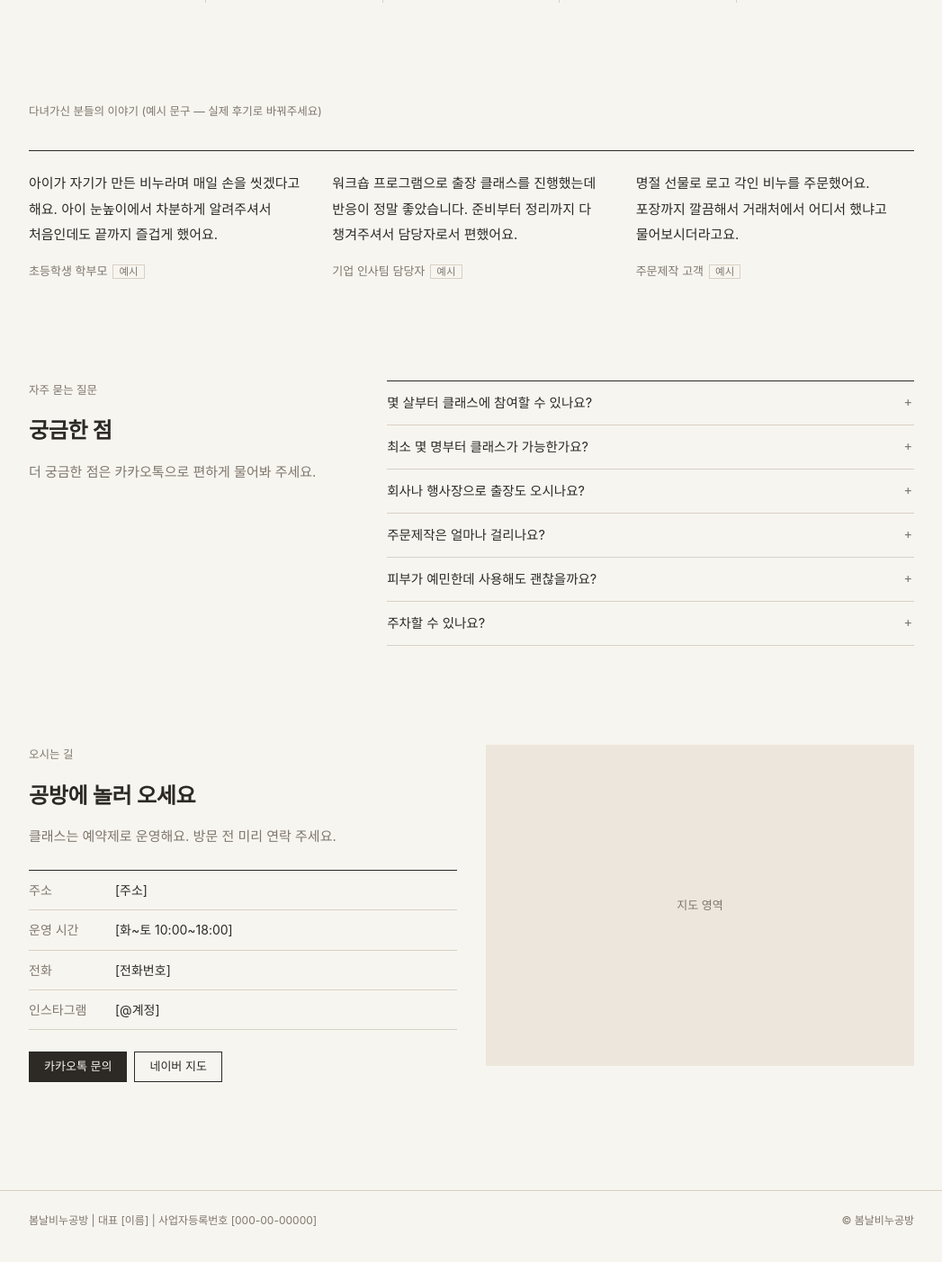
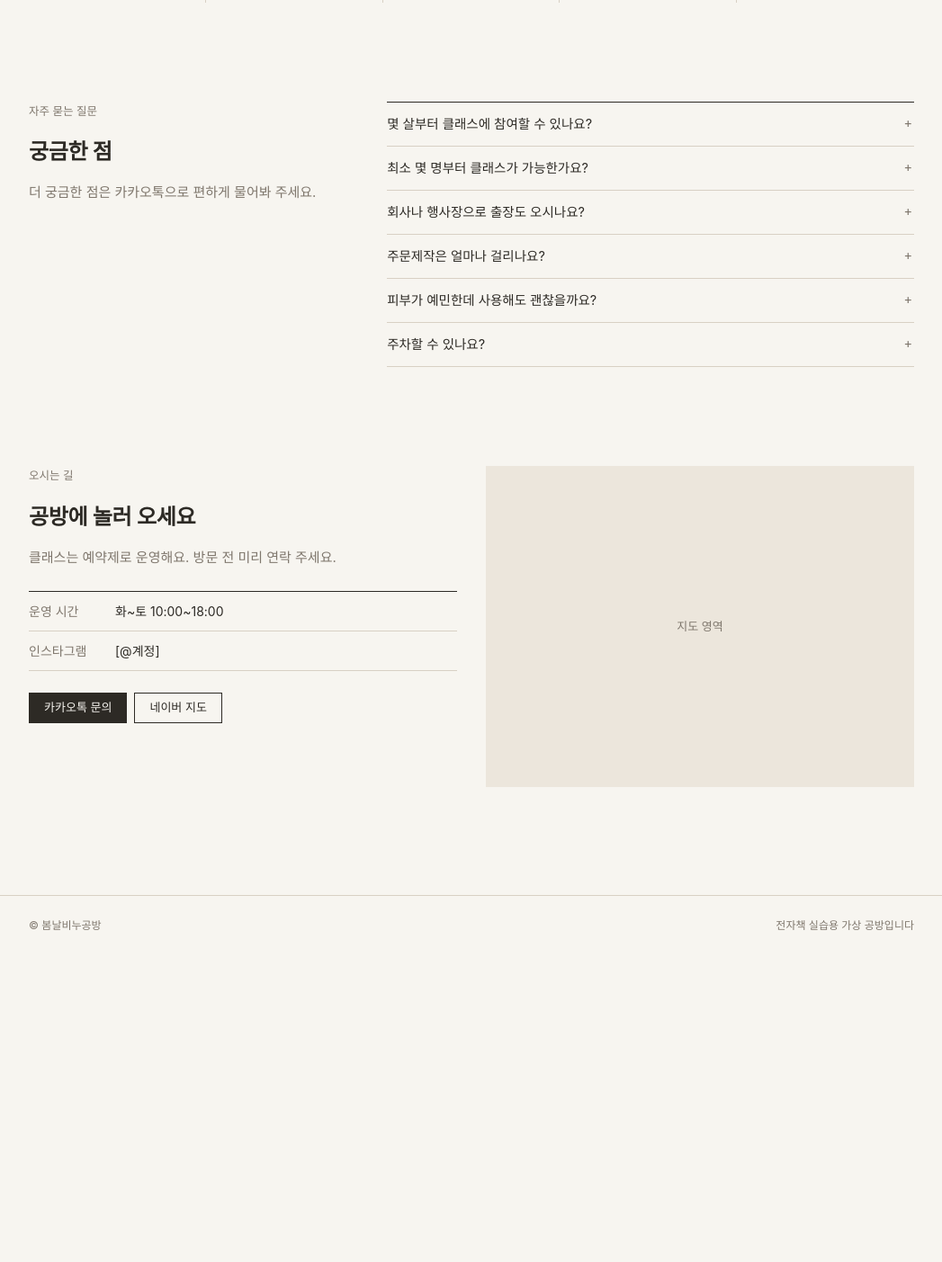
Before and after one commit to bomnal-lab/bomnal-lab.github.io, a plain HTML site: page index.html in a window 1280 px wide. Shown: the part 3575-4978 px from the top of the page at 90% size, without its empty margins (116-1163 px from the left). After the commit the page ends 4655 px from the top, so only its background shows below. Drawn offline with Linux system fonts and the light colour scheme; a web font is replaced by a local one.

Commit message:
Add files via upload

```diff
--- a/index.html
+++ b/index.html
@@ -10,7 +10,8 @@
 <meta property="og:image" content="images/hero.jpg">
 <!--
   ▣ 수정 안내 (GitHub 웹 화면에서 파일만 올리면 됩니다)
-  - 글자: 이 파일에서 [대괄호] 와 KAKAO_URL 을 찾아 실제 정보로 바꿔주세요. (GitHub에서 연필 아이콘으로 수정)
+  - 아직 채울 곳: KAKAO_URL(카카오톡 채널 링크), [인스타그램 링크]·[@계정], [네이버 지도 링크]
+    이 파일에서 찾아 실제 값으로 바꿔주세요. (GitHub에서 연필 아이콘으로 수정)
   - 사진: 아래 이름 그대로 올리면 자동으로 바뀝니다. 같은 이름으로 다시 올리면 교체돼요.
       images/hero.jpg          첫 화면 사진
       images/class-1.jpg       어린이 클래스 사진
@@ -104,12 +105,6 @@
   .steps b{display:block;font-weight:600;margin-bottom:4px}
   .steps span{font-size:13px;color:var(--mute);line-height:1.65;display:block}
 
-  /* ---------- 후기 ---------- */
-  .quotes{display:grid;grid-template-columns:repeat(3,1fr);gap:28px;margin-top:32px;border-top:1px solid var(--ink);padding-top:22px}
-  .quotes p{line-height:1.9;margin-bottom:14px}
-  .quotes footer{font-size:13px;color:var(--mute)}
-  .quotes em{font-style:normal;border:1px solid var(--line);padding:0 6px;margin-left:6px;font-size:11.5px}
-
   /* ---------- FAQ ---------- */
   .faq{display:grid;grid-template-columns:1fr 1.6fr;gap:32px}
   .faq .qs{border-top:1px solid var(--ink)}
@@ -142,7 +137,7 @@
     .hero .pic{height:66vh}
     .hero .intro{padding:36px 28px 0}
     section{padding-top:84px}
-    .classes,.quotes{grid-template-columns:1fr;gap:40px}
+    .classes{grid-template-columns:1fr;gap:40px}
     .faq,.visit{grid-template-columns:1fr}
     .grid{grid-template-columns:repeat(2,1fr)}
     .grid figure:nth-child(1){grid-column:span 2;grid-row:auto;aspect-ratio:16/11}
@@ -272,29 +267,17 @@
     </div>
   </section>
 
-  <!-- 후기 -->
-  <section>
-    <div class="wrap">
-      <span class="label">다녀가신 분들의 이야기 (예시 문구 — 실제 후기로 바꿔주세요)</span>
-      <div class="quotes">
-        <blockquote><p>아이가 자기가 만든 비누라며 매일 손을 씻겠다고 해요. 아이 눈높이에서 차분하게 알려주셔서 처음인데도 끝까지 즐겁게 했어요.</p><footer>초등학생 학부모<em>예시</em></footer></blockquote>
-        <blockquote><p>워크숍 프로그램으로 출장 클래스를 진행했는데 반응이 정말 좋았습니다. 준비부터 정리까지 다 챙겨주셔서 담당자로서 편했어요.</p><footer>기업 인사팀 담당자<em>예시</em></footer></blockquote>
-        <blockquote><p>명절 선물로 로고 각인 비누를 주문했어요. 포장까지 깔끔해서 거래처에서 어디서 했냐고 물어보시더라고요.</p><footer>주문제작 고객<em>예시</em></footer></blockquote>
-      </div>
-    </div>
-  </section>
-
   <!-- FAQ -->
   <section id="faq">
     <div class="wrap faq">
       <div><span class="label">자주 묻는 질문</span><h2>궁금한 점</h2><p class="lead">더 궁금한 점은 카카오톡으로 편하게 물어봐 주세요.</p></div>
       <div class="qs">
-        <details><summary>몇 살부터 클래스에 참여할 수 있나요?</summary><p>[6]세부터 참여할 수 있어요. 미취학 아동은 보호자가 함께 참여해 주시면 좋아요.</p></details>
-        <details><summary>최소 몇 명부터 클래스가 가능한가요?</summary><p>어린이 클래스는 1명부터, 기업 체험 클래스는 [10]명 이상부터 진행해요. 인원이 적을 때는 상담으로 맞춰 드려요.</p></details>
+        <details><summary>몇 살부터 클래스에 참여할 수 있나요?</summary><p>6세부터 참여할 수 있어요. 미취학 아동은 보호자가 함께 참여해 주시면 좋아요.</p></details>
+        <details><summary>최소 몇 명부터 클래스가 가능한가요?</summary><p>어린이 클래스는 1명부터, 기업 체험 클래스는 10명 이상부터 진행해요. 인원이 적을 때는 상담으로 맞춰 드려요.</p></details>
         <details><summary>회사나 행사장으로 출장도 오시나요?</summary><p>네, 출장 클래스를 진행합니다. 지역과 인원에 따라 출장비가 추가될 수 있으니 문의 시 장소를 함께 알려주세요.</p></details>
-        <details><summary>주문제작은 얼마나 걸리나요?</summary><p>수제비누는 숙성 기간이 필요해서 보통 [2~3]주가 걸려요. 명절·연말에는 한 달 전쯤 미리 문의해 주세요.</p></details>
+        <details><summary>주문제작은 얼마나 걸리나요?</summary><p>수제비누는 숙성 기간이 필요해서 보통 2~3주가 걸려요. 명절·연말에는 한 달 전쯤 미리 문의해 주세요.</p></details>
         <details><summary>피부가 예민한데 사용해도 괜찮을까요?</summary><p>제품마다 사용한 재료를 안내해 드려요. 처음 쓰실 때는 팔 안쪽 등 작은 부위에 먼저 써 보시길 권해요.</p></details>
-        <details><summary>주차할 수 있나요?</summary><p>[주차 안내 문구를 입력해 주세요]</p></details>
+        <details><summary>주차할 수 있나요?</summary><p>공방 앞 길가에 잠깐 세울 수 있어요.</p></details>
       </div>
     </div>
   </section>
@@ -307,9 +290,7 @@
         <h2>공방에 놀러 오세요</h2>
         <p class="lead">클래스는 예약제로 운영해요. 방문 전 미리 연락 주세요.</p>
         <dl class="info">
-          <dt>주소</dt><dd>[주소]</dd>
-          <dt>운영 시간</dt><dd>[화~토 10:00~18:00]</dd>
-          <dt>전화</dt><dd><a href="tel:[전화번호]">[전화번호]</a></dd>
+          <dt>운영 시간</dt><dd>화~토 10:00~18:00</dd>
           <dt>인스타그램</dt><dd><a href="[인스타그램 링크]" target="_blank" rel="noopener">[@계정]</a></dd>
         </dl>
         <div class="btns">
@@ -325,13 +306,12 @@
 
 <footer class="site">
   <div class="wrap">
-    <span>봄날비누공방 | 대표 [이름] | 사업자등록번호 [000-00-00000]</span>
     <span>© 봄날비누공방</span>
+    <span>전자책 실습용 가상 공방입니다</span>
   </div>
 </footer>
 
 <nav class="dock" aria-label="빠른 문의">
-  <a class="btn" href="tel:[전화번호]">전화하기</a>
   <a class="btn solid" href="KAKAO_URL" target="_blank" rel="noopener">카카오톡 문의</a>
 </nav>
 
```
